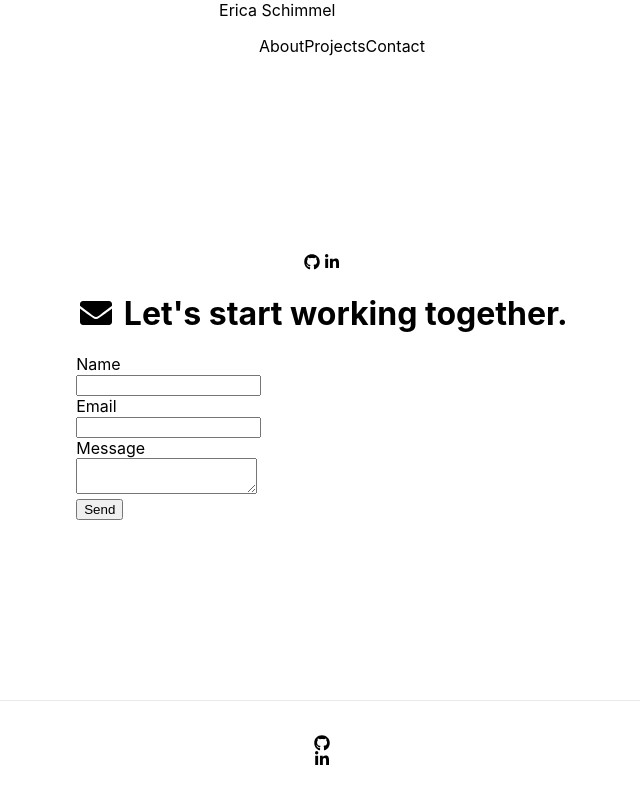
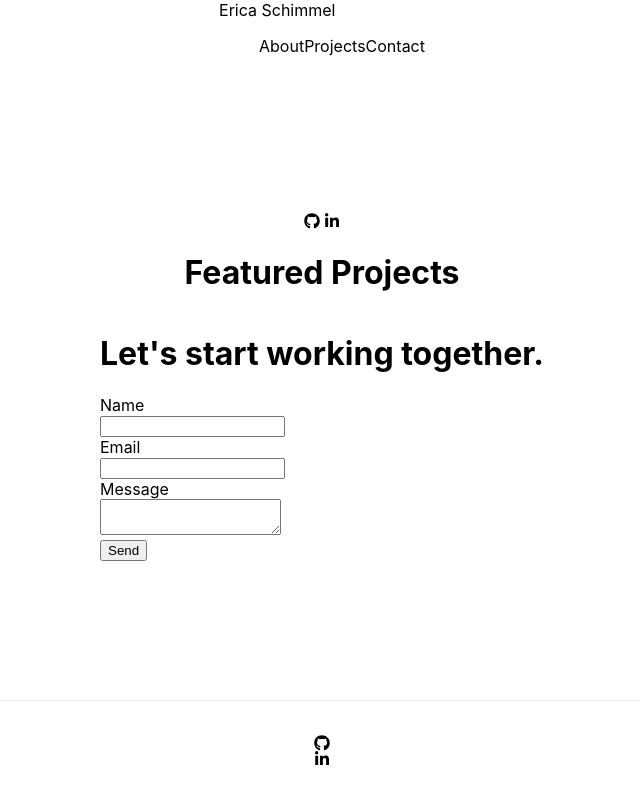
Before and after one commit to OccassionalDev/portfolio-next, a Next.js app: page / in a window 1280 px wide. Shown: the whole page, without its empty margins (318-958 px from the left). Built offline with nearby package versions, Linux system fonts and the light colour scheme.

Commit message:
added a header for projects section, removed icon for the contact section

```diff
--- a/pages/index.js
+++ b/pages/index.js
@@ -32,13 +32,12 @@ export default function Home() {
 					<SocialIcons />
 				</div>
 
-				<div id="projects"></div>
+				<div id="projects">
+					<h1>Featured Projects</h1>
+				</div>
 
 				<div id="contact">
-					<h1>
-						<FontAwesomeIcon icon={faEnvelope} fixedWidth /> Let's start working
-						together.
-					</h1>
+					<h1>Let's start working together.</h1>
 
 					<EmailForm />
 				</div>
```
